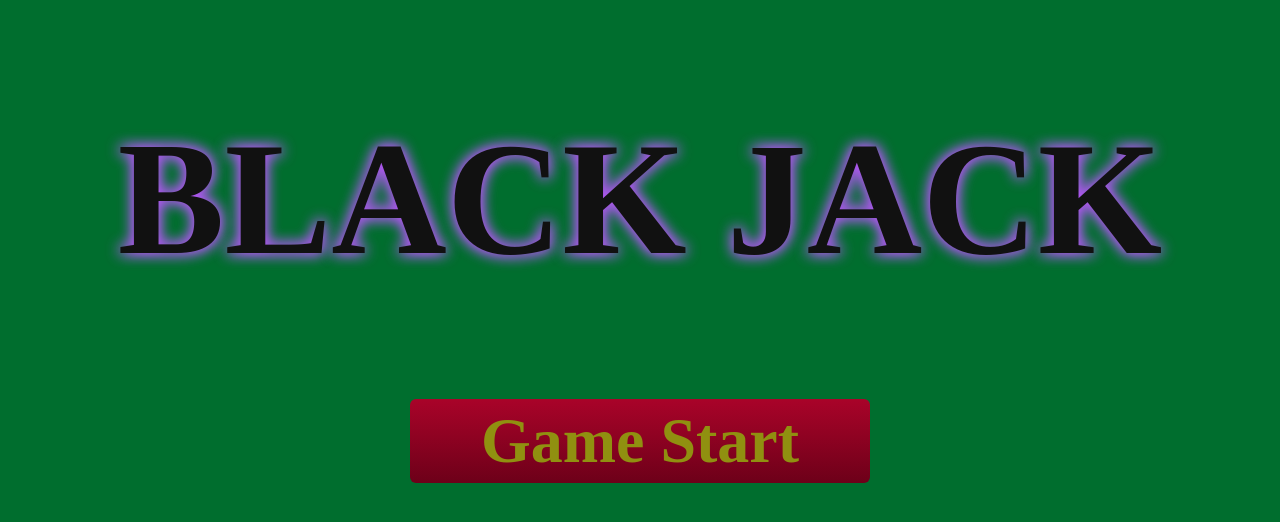
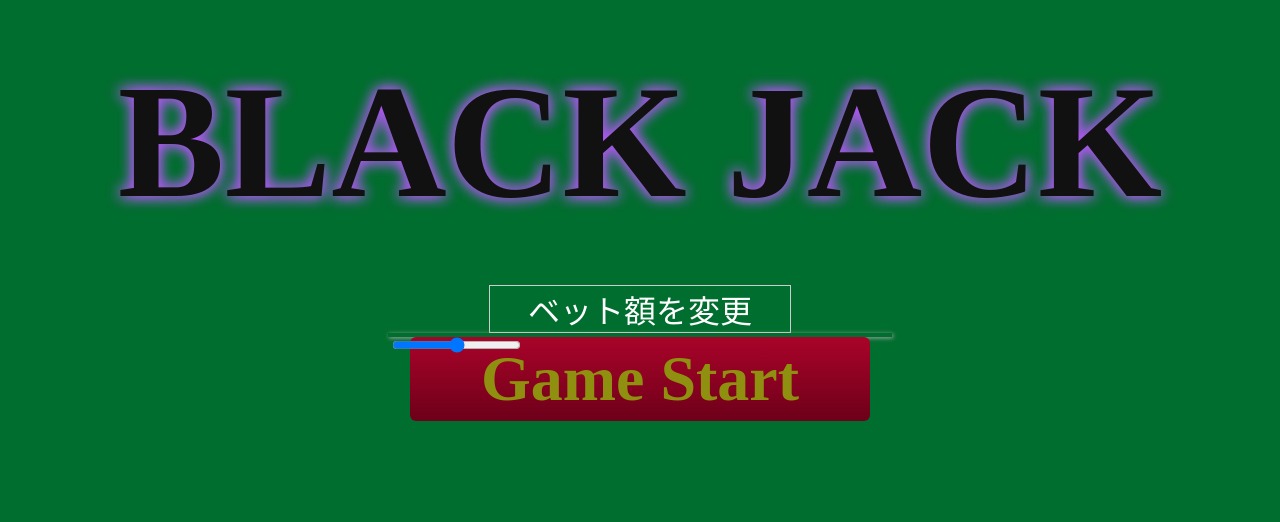
Before and after one commit to mtkfkd/blackjack, a PHP site: page / in a window 1280 px wide. Shown: the top 522 px of the page. Run offline with PHP 8.4, Linux system fonts and the light colour scheme; some libraries are stand-ins or nearby versions.

Commit message:
ベット額の変更部分

```diff
--- a/index.php
+++ b/index.php
@@ -1,16 +1,32 @@
-
 <!DOCTYPE html>
 <html lang="ja">
 <head>
   <meta charset="UTF-8">
   <title>ブラックジャック</title>
   <link rel="stylesheet" href="style.css">
+  <script
+  src="https://code.jquery.com/jquery-3.2.1.min.js"
+  integrity="sha256-hwg4gsxgFZhOsEEamdOYGBf13FyQuiTwlAQgxVSNgt4="
+  crossorigin="anonymous"></script>
 </head>
 <body>
   <div class="container">
     <h1 class="title">BLACK JACK</h1>
-
+    <p class="betClick">ベット額を変更</p>
+    <div class="bet">
+      <form action="" method="get">
+        <input type="range" max="50000" min="1000" step="500">
+      </form>
+    </div>
     <p class="start"><a href="play.php">Game Start</a></p>
   </div> <!-- /.container -->
+  <script>
+    $(window).on("load",function(){
+      $('.betClick').click(function(){
+
+      })
+    }
+
+  </script>
 </body>
 </html>
--- a/style.css
+++ b/style.css
@@ -37,10 +37,12 @@ hr {
 --- Index ---
 ===================================*/
 .title {
+  color: #111;
+  font-size: 10em;
+  margin-bottom: 50px;
+  margin-top: 50px;
   text-align: center;
-  color: #111;
   text-shadow: 0 0 10px #fff,0 0 15px #fff;
-  font-size: 10em;
   animation: textlight 5s linear 0s 5;
 }
 
@@ -93,6 +95,36 @@ hr {
   font-size: 4.1rem;
   transform: scale(1.1);
 }
+
+.betClick {
+  border: 1px solid #ccc;
+  color: #fff;
+  cursor: pointer;
+  font-size: 2rem;
+  margin: 0 auto;
+  text-align: center;
+  width: 300px;
+}
+
+.betClick:hover {
+  box-shadow: 2px 2px 4px #888;
+}
+
+.bet {
+  z-index: 0;
+  background: #52c234;
+  background: linear-gradient(to right, #52c234, #061700);
+  border: 2px solid #006e2e;
+  box-shadow: 1px 1px 4px #aaa;
+  margin: 0 auto;
+  width: 500px;
+  height: 0;
+}
+
+input[type="range"] {
+
+}
+
 /*==================================
 --- GameSide ---
 ===================================*/
```
